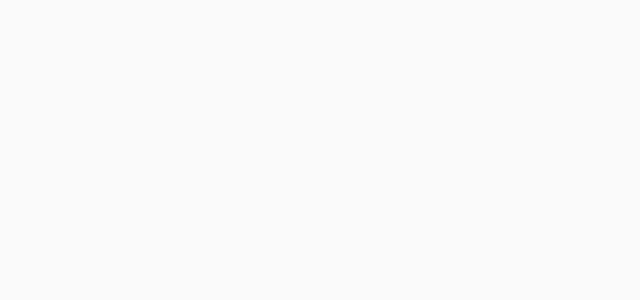
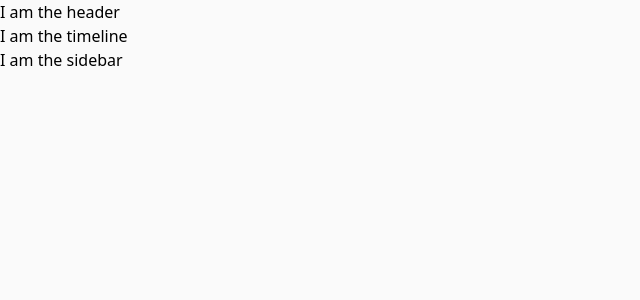
Before and after one commit to Nonos2k12/instagram_clone, a React (Create React App) app: page / in a window 1280 px wide. Shown: the top 300 px of the page, without its empty margins (0-640 px from the left). Built offline with nearby package versions, Linux system fonts and the light colour scheme.

Commit message:
Add the dashboard route in App.js

```diff
--- a/src/App.js
+++ b/src/App.js
@@ -4,6 +4,7 @@ import * as ROUTES from './constants/routes';
 
 const Login = lazy(() => import ('./pages/login'));
 const SignUp = lazy(() => import ('./pages/sign-up'));
+const Dashboard = lazy(() => import ('./pages/dashboard'));
 const NotFound = lazy(() => import ('./pages/not-found'));
 
 export default function App() {
@@ -13,7 +14,8 @@ export default function App() {
         <Switch>
           <Route path={ROUTES.LOGIN} component={Login} />
           <Route path={ROUTES.SIGN_UP} component={SignUp} />
-          <Route path={ROUTES.NOT_FOUND} component={NotFound} />
+          <Route path={ROUTES.DASHBOARD} component={Dashboard} />
+          <Route component={NotFound} />
         </Switch>
       </Suspense>
     </Router>
```
